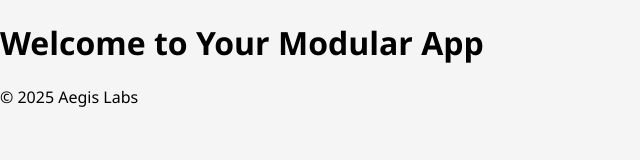
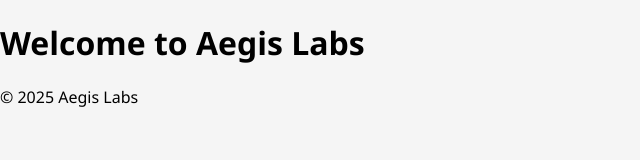
Before and after one commit to weswelch5/Aegis-Labs, a plain HTML site: page index.html in a window 1280 px wide. Shown: the whole page, without its empty margins (0-640 px from the left). Drawn offline with Linux system fonts and the light colour scheme.

Commit message:
Update index.html
+ Cache control
- Impersonal header

```diff
--- a/index.html
+++ b/index.html
@@ -23,7 +23,7 @@
 
   <!-- Main Content -->
   <header>
-    <h1>Welcome to Your Modular App</h1>
+    <h1>Welcome to Aegis Labs</h1>
   </header>
 
   <main>
@@ -47,4 +47,9 @@
     });
   </script>
 </body>
+
+<meta http-equiv='cache-control' content='no-cache'>
+<meta http-equiv='expires' content='0'>
+<meta http-equiv='pragma' content='no-cache'>
+
 </html>
```
